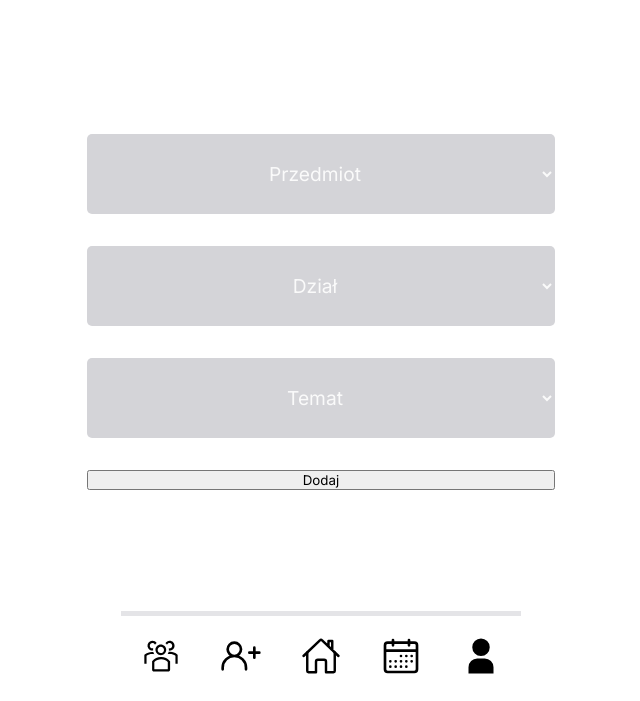
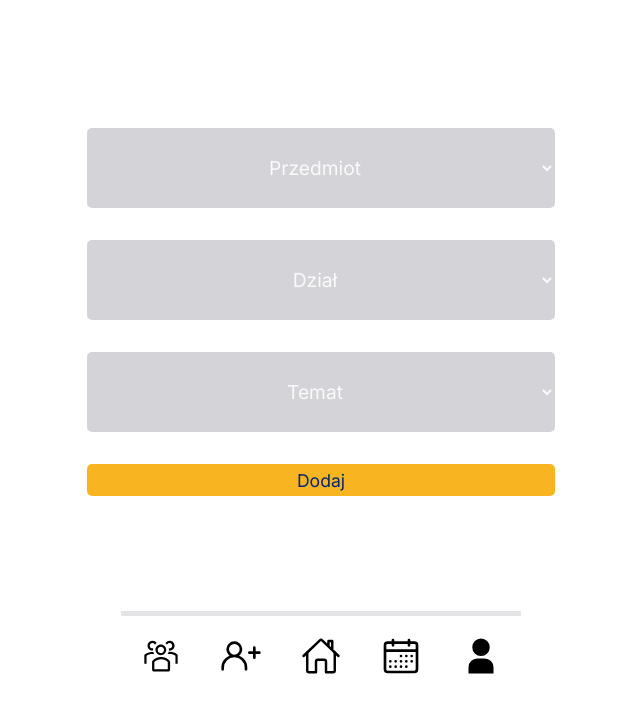
Before and after one commit to Jakubkl1p/Fuszerka.exe, a PHP site: page /kompetencje.html in a window 1280 px wide. Shown: the part 99-800 px from the top of the page, without its empty margins (319-959 px from the left). Run offline with PHP 8.4, Linux system fonts and the light colour scheme.

Commit message:
Add files via upload

```diff
--- a/styles/kompetencje.css
+++ b/styles/kompetencje.css
@@ -77,6 +77,16 @@ select {
   border: none;
   border-radius: 5px;
 }
+button {
+  color: var(--main-tekst);
+  font-size: 110%;
+  width: 100%;
+  height: 32px;
+  padding: 4px 8px;
+  background: var(--btn);
+  border: none;
+  border-radius: 5px;
+}
 
 @media (min-width: 768px) {
   .header * {
```
